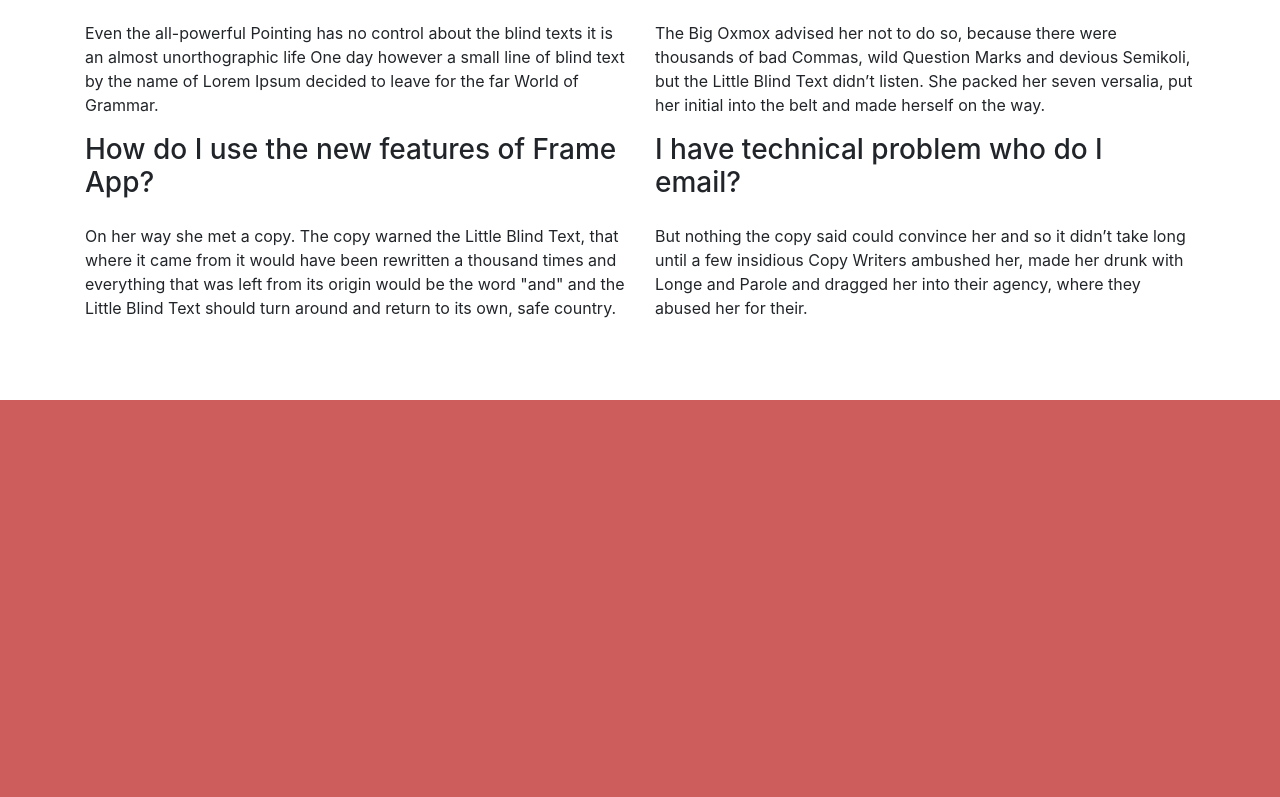
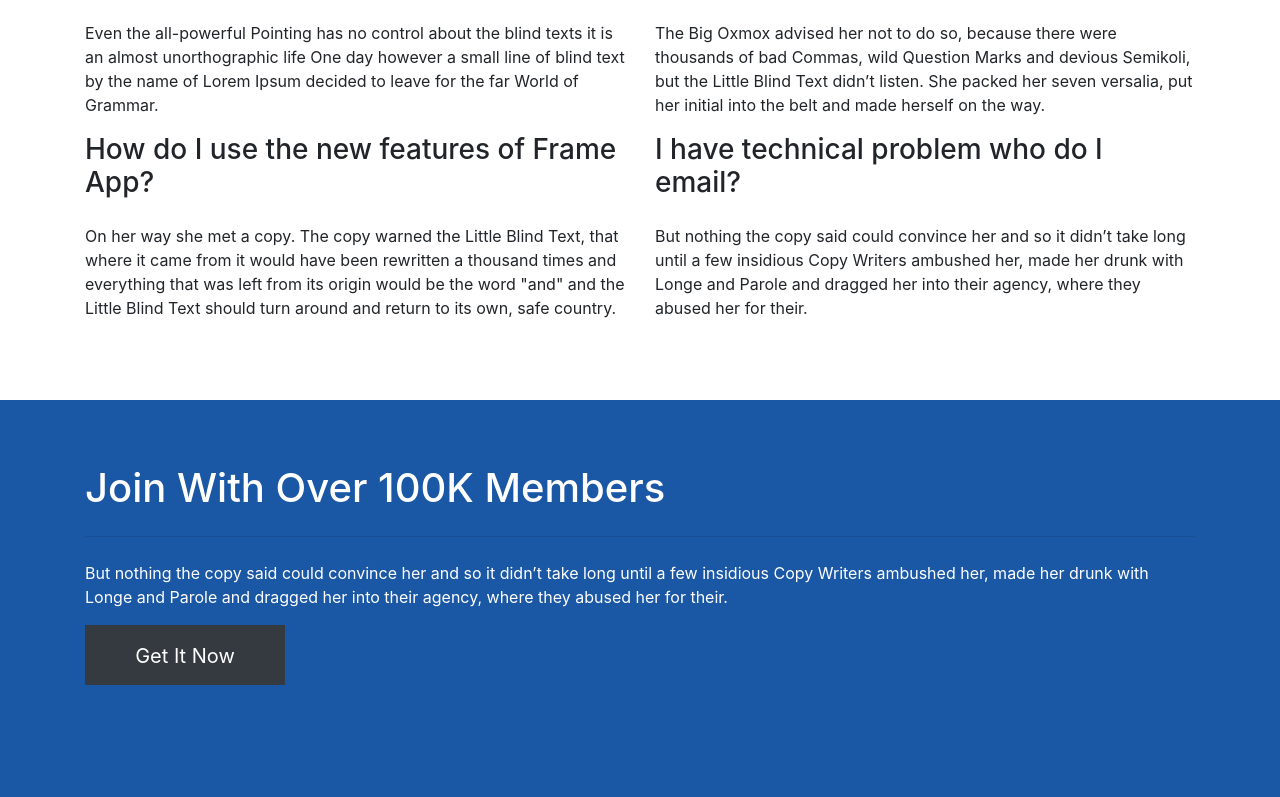
Before and after one commit to valhallar/practice-frame, a plain HTML site: page index.html in a window 1280 px wide. Shown: the part 6392-7189 px from the top of the page. Before the commit the page ends 6792 px from the top, so only its background shows below. Drawn offline with nearby package versions, Linux system fonts and the light colour scheme.

Commit message:
Added section six html and css

```diff
--- a/index.html
+++ b/index.html
@@ -290,6 +290,20 @@
             <p>But nothing the copy said could convince her and so it didn’t take long until a few insidious Copy Writers ambushed her, made her drunk with Longe and Parole and dragged her into their agency, where they abused her for their.</p>
           </div>
         </div>
+      </div>
+    </section>
+
+    <section id="content-six">
+      <div class="container">
+
+        <div class="row">
+          <div class="col">
+            <h1 class="mb-4">Join With Over 100K Members</h2>
+            <hr class="mb-4">
+            <p>But nothing the copy said could convince her and so it didn’t take long until a few insidious Copy Writers ambushed her, made her drunk with Longe and Parole and dragged her into their agency, where they abused her for their.</p>
+            <a class="btn btn-dark btn-lg mb-5" href="#" role="button" id="button-box">Get It Now</a>
+          </div>
+        </div>
 
       </div>
     </section>
--- a/main.css
+++ b/main.css
@@ -56,3 +56,10 @@ img {
     background: white;
     margin-bottom: 2em;
 }
+
+#content-six {
+    background: #1a57a5;
+    padding-top: 4em;
+    padding-bottom: 4em;
+    color: white;
+}
```
